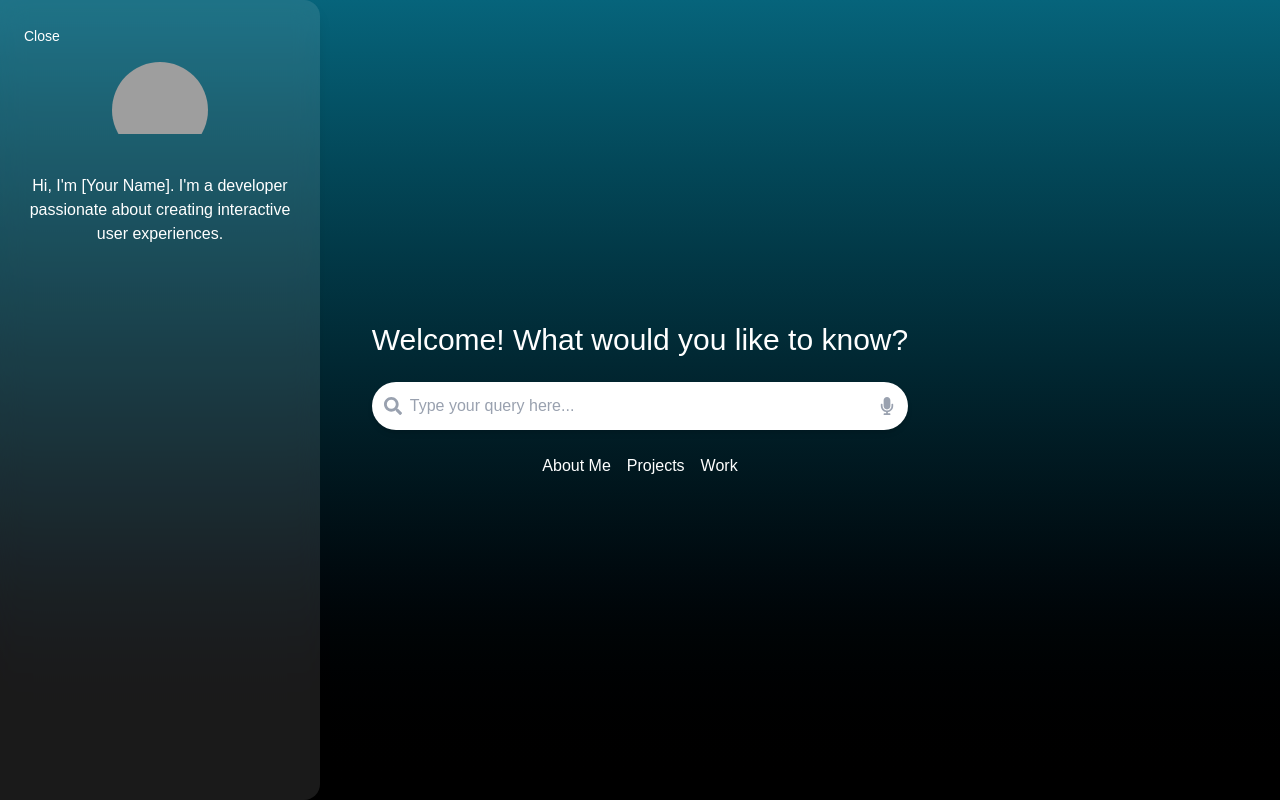
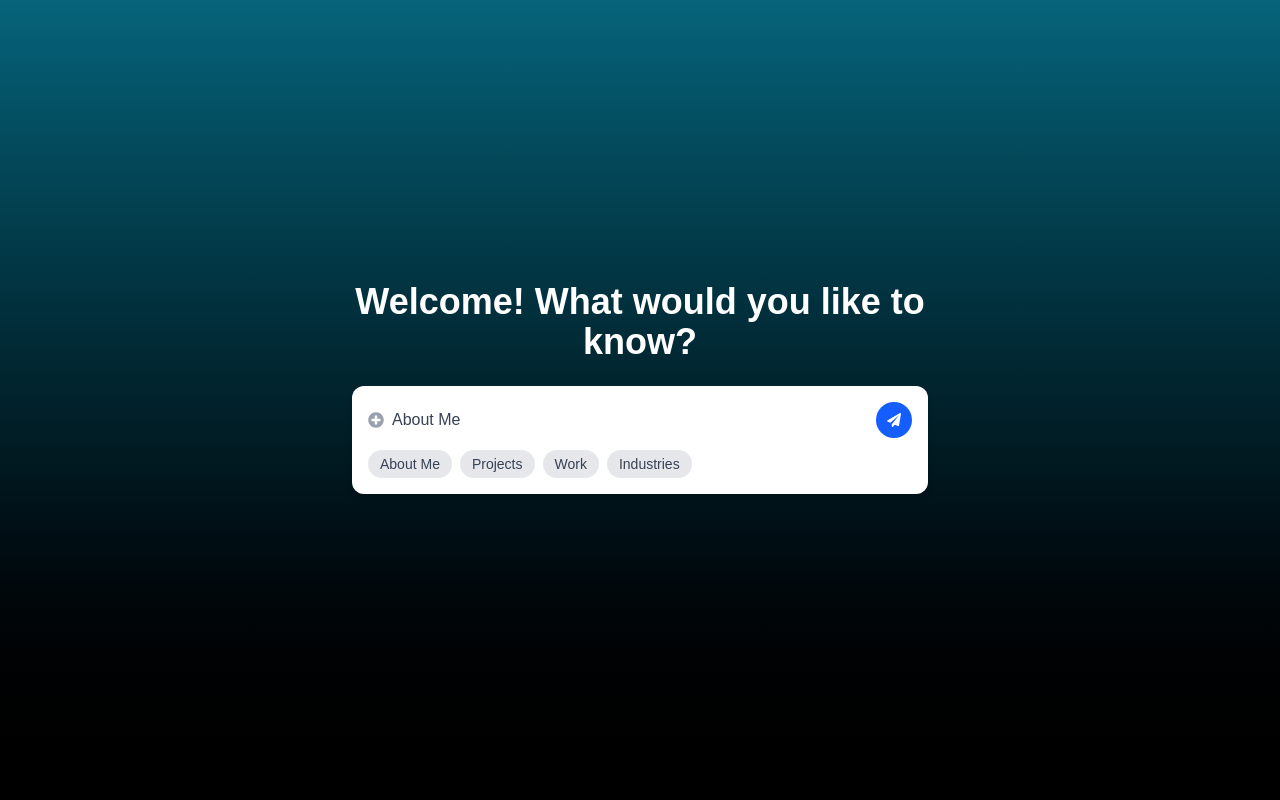
Before and after one commit to preetham-1601/my-portfolio, a Next.js app: page / in a window 1280 px wide. Both pictures are taken after a click on the button "About Me". Built offline with nearby package versions, Linux system fonts and the light colour scheme; grey boxes are pictures that could not be loaded.

Commit message:
Search bar setup and entry

```diff
--- a/src/app/components/Sidebar.js
+++ b/src/app/components/Sidebar.js
@@ -1,4 +1,3 @@
-// src/components/Sidebar.js
 'use client';
 import { motion, AnimatePresence } from 'framer-motion';
 import Image from 'next/image';
@@ -14,7 +13,7 @@ export default function Sidebar({ isOpen, onClose }) {
     <AnimatePresence>
       {isOpen && (
         <motion.aside
-          className="fixed top-0 left-0 w-80 h-full p-6 bg-white/10 backdrop-blur-md rounded-r-2xl shadow-lg z-50"
+          className="h-full w-64 bg-white/10 backdrop-blur-md shadow-lg p-4 flex flex-col"
           initial="hidden"
           animate="visible"
           exit="exit"
@@ -23,7 +22,7 @@ export default function Sidebar({ isOpen, onClose }) {
         >
           <button
             onClick={onClose}
-            className="text-white text-sm mb-4 focus:outline-none"
+            className="text-white text-sm mb-4 self-end focus:outline-none"
           >
             Close
           </button>
@@ -37,7 +36,7 @@ export default function Sidebar({ isOpen, onClose }) {
               />
             </div>
             <p className="text-white text-center">
-              Hi, I&apos;m [Your Name]. I&apos;m a developer passionate about
+              Hi, I&apos;m Preetham. I&apos;m a developer and designer passionate about
               creating interactive user experiences.
             </p>
           </div>
--- a/src/app/components/TextEntry.js
+++ b/src/app/components/TextEntry.js
@@ -1,11 +1,15 @@
 'use client';
 import { useState } from 'react';
-// Install react-icons if you haven't already: npm install react-icons
-import { FaSearch, FaMicrophone } from 'react-icons/fa';
+import { FaPlusCircle, FaMicrophone, FaPaperPlane } from 'react-icons/fa';
 
-export default function TextEntry({ onSubmit }) {
+export default function TextEntry({
+  onSubmit,
+  placeholder = 'Ask anything...',
+  suggestions = [],
+}) {
   const [text, setText] = useState('');
 
+  // Handle "Enter" key submission
   const handleKeyDown = (e) => {
     if (e.key === 'Enter' && text.trim() !== '') {
       onSubmit(text);
@@ -13,27 +17,62 @@ export default function TextEntry({ onSubmit }) {
     }
   };
 
+  // When a suggestion bubble is clicked, fill the input
+  const handleSuggestionClick = (suggestion) => {
+    setText(suggestion);
+  };
+
+  // Handle clicking the send button
+  const handleSendClick = () => {
+    if (text.trim() !== '') {
+      onSubmit(text);
+      setText('');
+    }
+  };
+
   return (
-    <div className="flex items-center bg-white w-full max-w-xl p-3 rounded-full shadow-md">
-      {/* Left Icon (Search) */}
-      <button className="text-gray-400 hover:text-gray-600 transition-colors mr-2">
-        <FaSearch size={18} />
-      </button>
+    <div className="bg-white w-full max-w-xl p-4 rounded-xl shadow-md mx-auto">
+      {/* Top row: Left icon, input, right icon or send button */}
+      <div className="flex items-center">
+        <FaPlusCircle className="text-gray-400 mr-2" />
 
         {/* Text Input */}
         <input
           type="text"
-        placeholder="Type your query here..."
           value={text}
           onChange={(e) => setText(e.target.value)}
           onKeyDown={handleKeyDown}
+          placeholder={placeholder}
           className="flex-grow focus:outline-none text-gray-700 placeholder-gray-400"
         />
 
-      {/* Right Icon (Microphone) */}
-      <button className="text-gray-400 hover:text-gray-600 transition-colors ml-2">
-        <FaMicrophone size={18} />
+        {/* Conditionally render mic icon OR send button */}
+        {text.trim().length > 0 ? (
+          <button
+            onClick={handleSendClick}
+            className="flex items-center justify-center bg-blue-600 hover:bg-blue-700 text-white rounded-full w-9 h-9 ml-2"
+          >
+            <FaPaperPlane size={14} />
           </button>
+        ) : (
+          <FaMicrophone className="text-gray-400 ml-2" />
+        )}
+      </div>
+
+      {/* Bottom row: Suggestion bubbles (optional) */}
+      {suggestions.length > 0 && (
+        <div className="flex flex-wrap gap-2 mt-3">
+          {suggestions.map((sugg) => (
+            <button
+              key={sugg}
+              onClick={() => handleSuggestionClick(sugg)}
+              className="bg-gray-200 hover:bg-gray-300 text-gray-700 rounded-full px-3 py-1 text-sm"
+            >
+              {sugg}
+            </button>
+          ))}
+        </div>
+      )}
     </div>
   );
 }
--- a/src/app/page.js
+++ b/src/app/page.js
@@ -1,63 +1,131 @@
 'use client';
 import { useState } from 'react';
+import { motion, AnimatePresence } from 'framer-motion';
 import Sidebar from '../app/components/Sidebar';
 import TextEntry from '../app/components/TextEntry';
 
 export default function Home() {
+  // Sidebar open/close
   const [isSidebarOpen, setSidebarOpen] = useState(false);
 
-  const handleSuggestionClick = (suggestion) => {
-    if (suggestion === 'About Me') {
+  // Switch between “home” or “projects”
+  const [view, setView] = useState('home');
+
+  // Handle typed input
+  const handleTextSubmit = (text) => {
+    const lowerText = text.toLowerCase();
+
+    // If user types "about me", open sidebar
+    if (lowerText.includes('about me')) {
       setSidebarOpen(true);
     }
-    // Add more suggestion logic if needed.
+
+    // If user types "projects", switch to Projects view
+    if (lowerText.includes('projects')) {
+      setView('projects');
+    }
+    // Extend logic for "work," etc.
   };
 
-  const handleTextSubmit = (text) => {
-    if (text.toLowerCase().includes('about me')) {
-      setSidebarOpen(true);
-    }
-    // Handle additional text-based queries here.
-  };
+  // “Home” screen
+  const HomeView = () => (
+    <div className="text-center max-w-xl">
+      <h1 className="text-white text-3xl sm:text-4xl font-semibold mb-6">
+        Welcome! What would you like to know?
+      </h1>
+
+      {/* GPT-like text entry */}
+      <div className="flex justify-center mb-6">
+      <TextEntry
+        onSubmit={handleTextSubmit}
+        placeholder="Type your query here..."
+        suggestions={['About Me', 'Projects', 'Work', 'Industries']}
+      />
+
+      </div>
+      {/* No extra suggestion buttons below the search bar */}
+    </div>
+  );
+
+  // “Projects” screen
+  const ProjectsView = () => (
+    <motion.div
+      className="text-center max-w-xl text-white"
+      initial={{ y: -20, opacity: 0 }}
+      animate={{ y: 0, opacity: 1 }}
+      transition={{ duration: 0.3 }}
+    >
+      <h2 className="text-2xl mb-4 font-semibold">Projects</h2>
+      <p className="mb-4">
+        Preetham is a designer and developer. If you want to look into UX design,
+        here are some of his best projects, structured by different industries:
+        e-commerce, edtech, fintech. He also has research studies and critiques
+        of various websites.
+      </p>
+      <p className="mb-4">
+        If you&apos;d like to see his development work, he built this AI portfolio
+        and many other projects. Enter or select which one you want to explore!
+      </p>
+
+      {/* GPT-like text entry for Projects */}
+      <div className="flex justify-center mb-4">
+        <TextEntry
+          onSubmit={handleTextSubmit}
+          placeholder="Choose design side or dev side..."
+        />
+      </div>
+    </motion.div>
+  );
 
   return (
-    <div className="min-h-screen flex flex-col items-center justify-center bg-gradient-to-b from-[#06647B] to-black">
-      {/* Sidebar slides in from the left */}
-      <Sidebar isOpen={isSidebarOpen} onClose={() => setSidebarOpen(false)} />
+    <div className="min-h-screen w-full flex bg-gradient-to-b from-[#06647B] to-black">
+      {/* Sidebar (fixed width if open) */}
+      <AnimatePresence>
+        {isSidebarOpen && (
+          <motion.div
+            initial={{ width: 0 }}
+            animate={{ width: 256 }} // w-64
+            exit={{ width: 0 }}
+            transition={{ duration: 0.3 }}
+            className="overflow-hidden"
+          >
+            <Sidebar
+              isOpen={isSidebarOpen}
+              onClose={() => setSidebarOpen(false)}
+            />
+          </motion.div>
+        )}
+      </AnimatePresence>
 
-      {/* Central content */}
-      <div className="text-center">
-        {/* Welcome text */}
-        <h1 className="text-white text-3xl mb-6">
-          Welcome! What would you like to know?
-        </h1>
+      {/* Main Content Area */}
+      <div className="flex-grow flex items-center justify-center p-4">
+        <AnimatePresence mode="wait">
+          {view === 'home' && (
+            <motion.div
+              key="home"
+              initial={{ opacity: 0, scale: 0.95 }}
+              animate={{ opacity: 1, scale: 1 }}
+              exit={{ opacity: 0, scale: 0.95 }}
+              transition={{ duration: 0.3 }}
+              className="w-full flex justify-center"
+            >
+              <HomeView />
+            </motion.div>
+          )}
 
-        {/* GPT-like Text Entry */}
-        <div className="flex justify-center mb-6">
-          <TextEntry onSubmit={handleTextSubmit} />
-        </div>
-
-        {/* Suggestion Buttons */}
-        <div>
-          <button
-            onClick={() => handleSuggestionClick('About Me')}
-            className="text-white hover:underline mx-2 focus:outline-none"
-          >
-            About Me
-          </button>
-          <button
-            onClick={() => handleSuggestionClick('Projects')}
-            className="text-white hover:underline mx-2 focus:outline-none"
-          >
-            Projects
-          </button>
-          <button
-            onClick={() => handleSuggestionClick('Work')}
-            className="text-white hover:underline mx-2 focus:outline-none"
-          >
-            Work
-          </button>
-        </div>
+          {view === 'projects' && (
+            <motion.div
+              key="projects"
+              initial={{ opacity: 0, scale: 0.95 }}
+              animate={{ opacity: 1, scale: 1 }}
+              exit={{ opacity: 0, scale: 0.95 }}
+              transition={{ duration: 0.3 }}
+              className="w-full flex justify-center"
+            >
+              <ProjectsView />
+            </motion.div>
+          )}
+        </AnimatePresence>
       </div>
     </div>
   );
```
Lines whose indentation alone changed are shown as unchanged.
